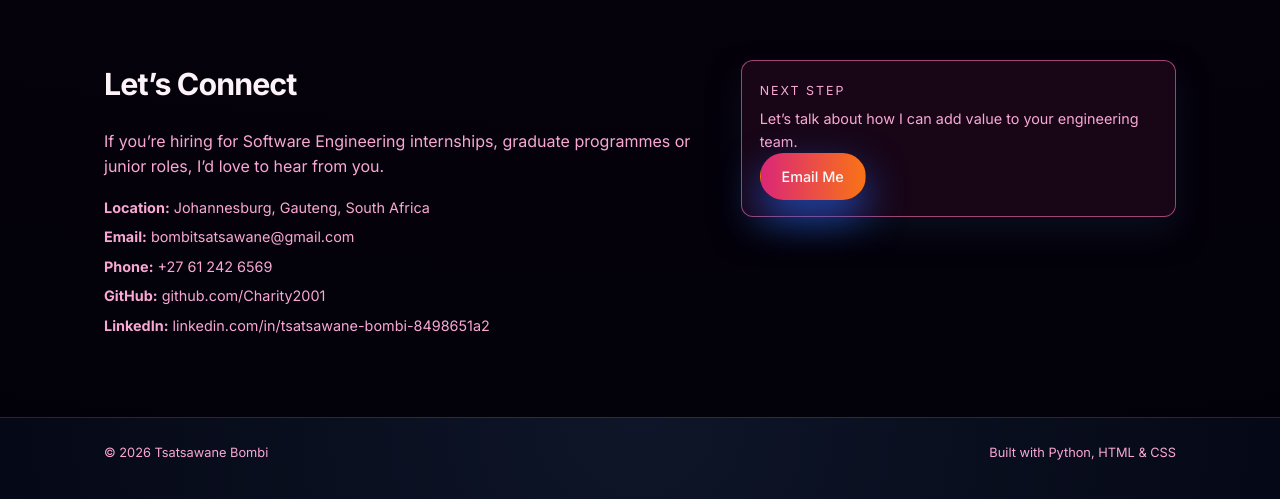
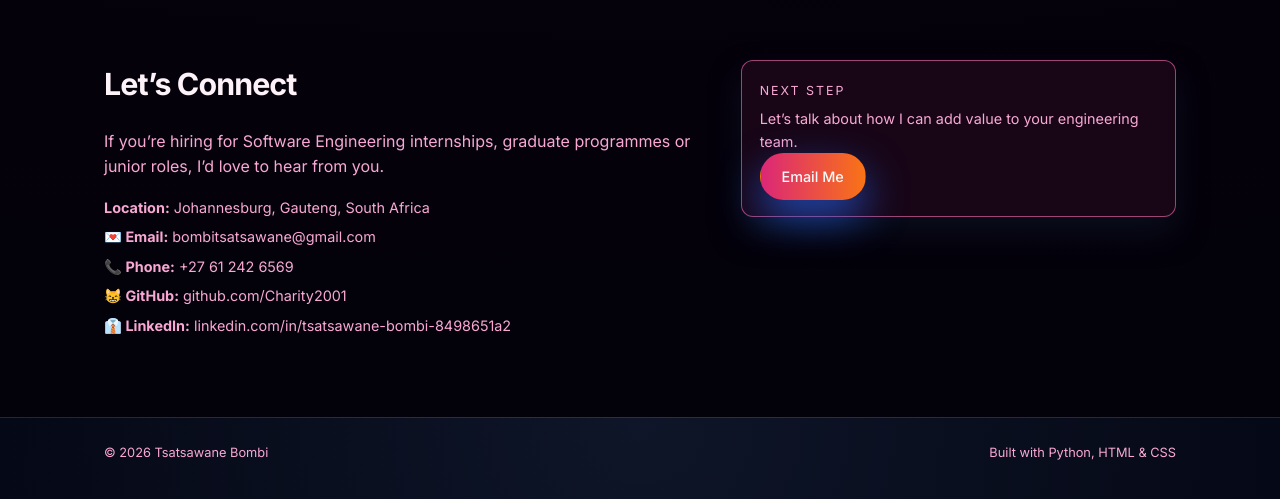
Before and after one commit to Charity2001/Portfolio, a Flask app: page / in a window 1280 px wide. Shown: the part 4360-4859 px from the top of the page. Run offline with Flask 3, Linux system fonts and the light colour scheme.

Commit message:
adding emojis

```diff
--- a/templates/index.html
+++ b/templates/index.html
@@ -51,9 +51,9 @@
           <li><a href="#education">Education</a></li>
           <li><a href="#contact">Contact</a></li>
         </ul>
-        <button class="theme-toggle" aria-label="Toggle dark mode">
+        <!-- <button class="theme-toggle" aria-label="Toggle dark mode">
           <span class="theme-icon">🌙</span>
-        </button>
+        </button> -->
       </nav>
     </div>
   </header>
@@ -368,10 +368,10 @@
           </p>
           <ul class="contact-list">
             <li><strong>Location:</strong> Johannesburg, Gauteng, South Africa</li>
-            <li><strong>Email:</strong> <a href="mailto:bombitsatsawane@gmail.com">bombitsatsawane@gmail.com</a></li>
-            <li><strong>Phone:</strong> <a href="tel:+27612426569">+27 61 242 6569</a></li>
-            <li><strong>GitHub:</strong> <a href="https://github.com/Charity2001" target="_blank" rel="noopener">github.com/Charity2001</a></li>
-            <li><strong>LinkedIn:</strong> <a href="https://www.linkedin.com/in/tsatsawane-bombi-8498651a2" target="_blank" rel="noopener">linkedin.com/in/tsatsawane-bombi-8498651a2</a></li>
+            <li><strong> <span style="width: 50px;">💌</span> Email:</strong> <a href="mailto:bombitsatsawane@gmail.com">bombitsatsawane@gmail.com</a></li>
+            <li><strong> <span style="width: 50px;">📞</span> Phone:</strong> <a href="tel:+27612426569">+27 61 242 6569</a></li>
+            <li><strong> <span style="width: 50px;">😸</span> GitHub:</strong> <a href="https://github.com/Charity2001" target="_blank" rel="noopener">github.com/Charity2001</a></li>
+            <li><strong> <span style="width: 50px;">👔</span> LinkedIn:</strong> <a href="https://www.linkedin.com/in/tsatsawane-bombi-8498651a2" target="_blank" rel="noopener">linkedin.com/in/tsatsawane-bombi-8498651a2</a></li>
           </ul>
         </div>
         <div class="contact-cta">
```
Also changed, not shown: index.html (+9 -0 lines).
